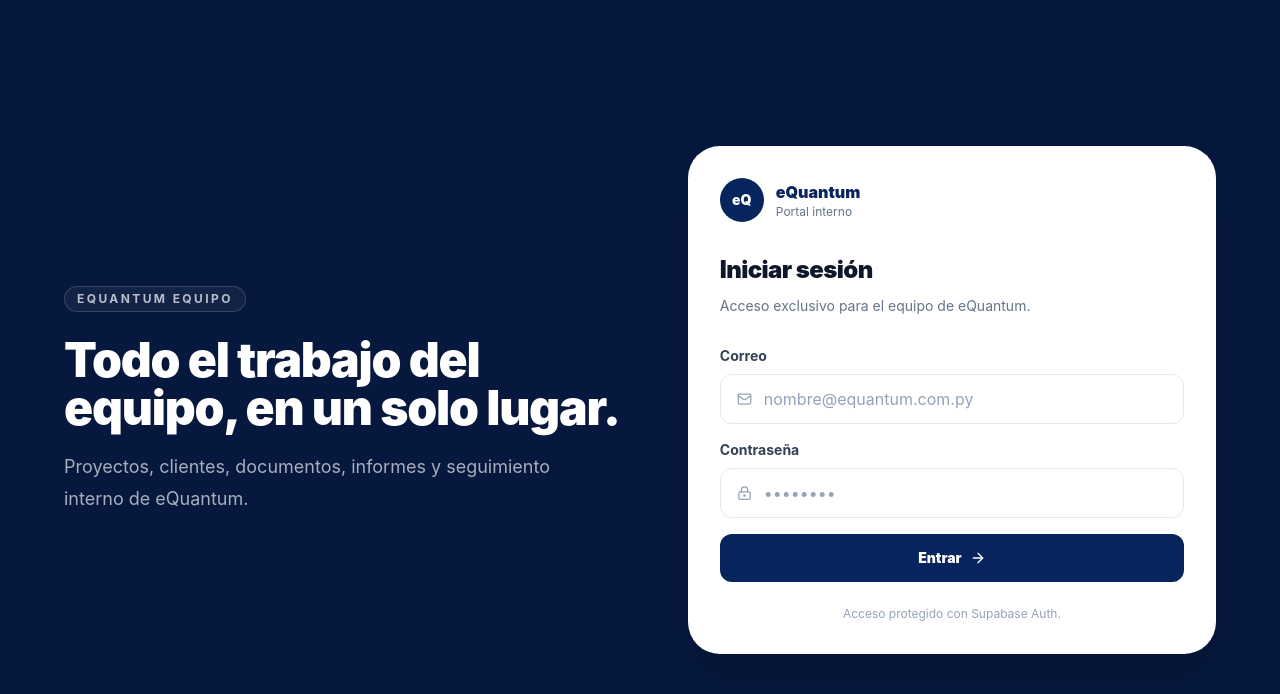
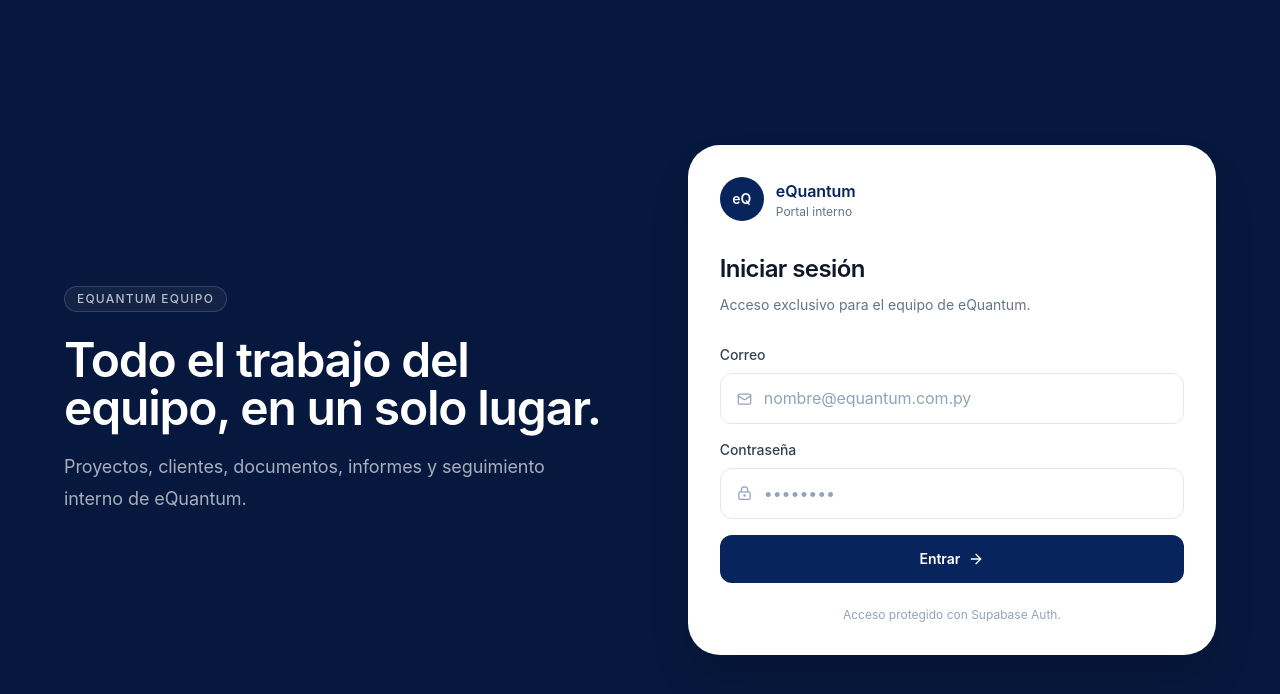
Before and after one commit to equantum-py/equantum-equipo, a Next.js app: page /login in a window 1280 px wide. Shown: the top 694 px of the page. Built offline with nearby package versions, Linux system fonts and the light colour scheme.

Commit message:
design: soften Inter typography and visual hierarchy

```diff
--- a/app/globals.css
+++ b/app/globals.css
@@ -4,31 +4,59 @@
 
 :root {
   color-scheme: light;
+  --eq-ink: #243247;
+  --eq-heading: #16365f;
+  --eq-muted: #6b7a90;
 }
 
-* {
-  box-sizing: border-box;
-}
+* { box-sizing: border-box; }
 
 html {
-  background: #f4f7fb;
+  background: #f5f7fa;
+  -webkit-font-smoothing: antialiased;
+  -moz-osx-font-smoothing: grayscale;
+  text-rendering: optimizeLegibility;
 }
 
 body {
   margin: 0;
   background:
-    radial-gradient(circle at top left, rgba(32,184,230,.08), transparent 30%),
-    #f4f7fb;
-  color: #0f172a;
+    radial-gradient(circle at top left, rgba(32,184,230,.055), transparent 30%),
+    #f5f7fa;
+  color: var(--eq-ink);
   font-family: Inter, ui-sans-serif, system-ui, -apple-system, BlinkMacSystemFont, "Segoe UI", sans-serif;
+  font-weight: 400;
+  line-height: 1.55;
+  letter-spacing: -0.006em;
 }
 
-a {
-  color: inherit;
-  text-decoration: none;
+a { color: inherit; text-decoration: none; }
+button, input, textarea, select { font: inherit; }
+
+/* Suaviza la jerarquía visual de toda la plataforma.
+   Tailwind usa font-black/font-bold en muchos componentes heredados;
+   limitamos el peso para evitar una interfaz pesada. */
+.font-black { font-weight: 600 !important; }
+.font-bold { font-weight: 500 !important; }
+.font-semibold { font-weight: 500 !important; }
+
+h1, h2, h3, h4, h5, h6 {
+  letter-spacing: -0.025em;
+  line-height: 1.22;
 }
 
-button,
-input {
-  font: inherit;
+h1, h2, h3 { font-weight: 600; }
+
+small, .text-slate-400, .text-slate-500 {
+  letter-spacing: 0;
 }
+
+button {
+  letter-spacing: -0.005em;
+}
+
+/* Mayúsculas informativas: más aire y menos golpe visual. */
+.uppercase {
+  font-weight: 500 !important;
+  letter-spacing: .1em;
+}
```
